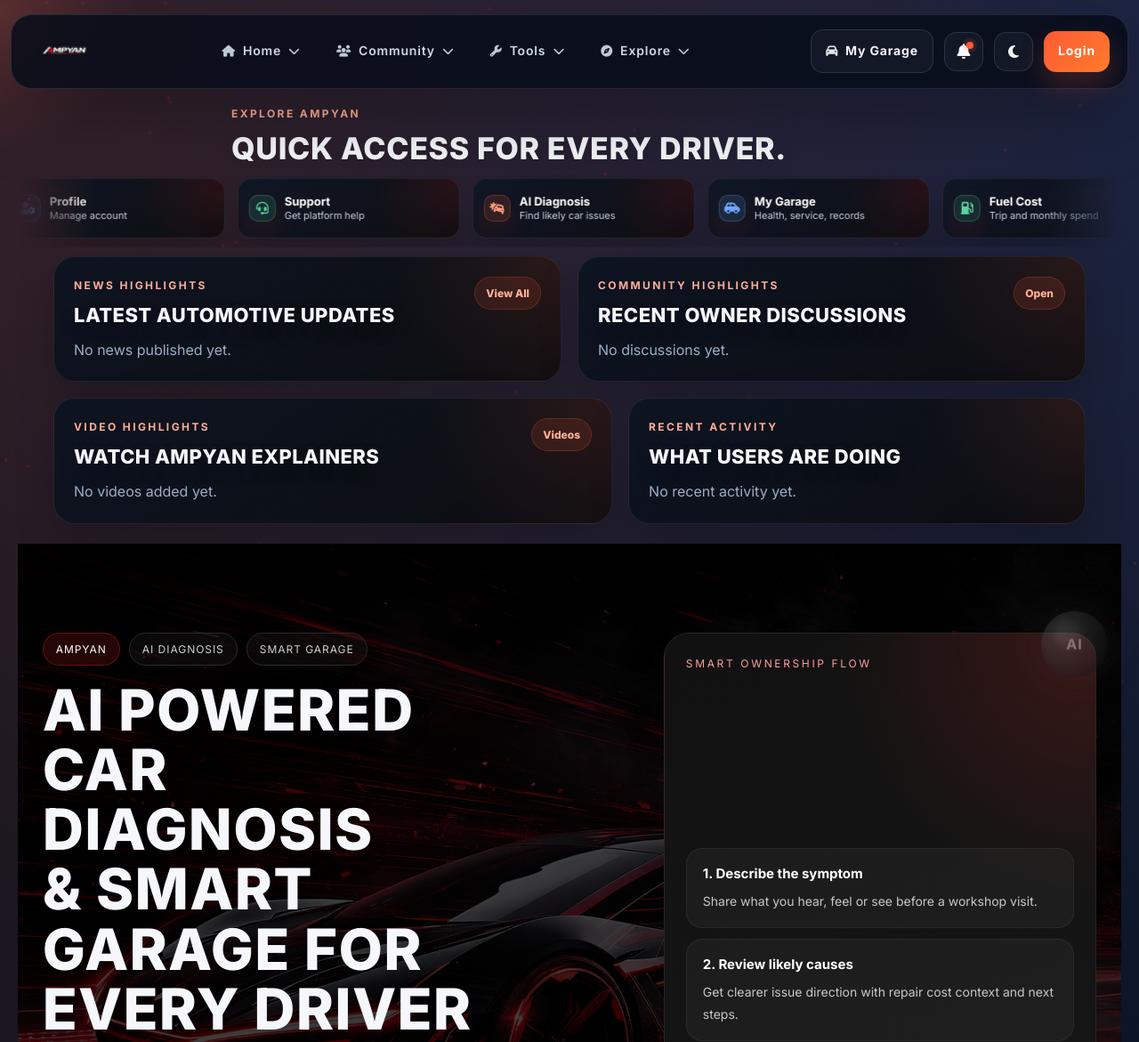
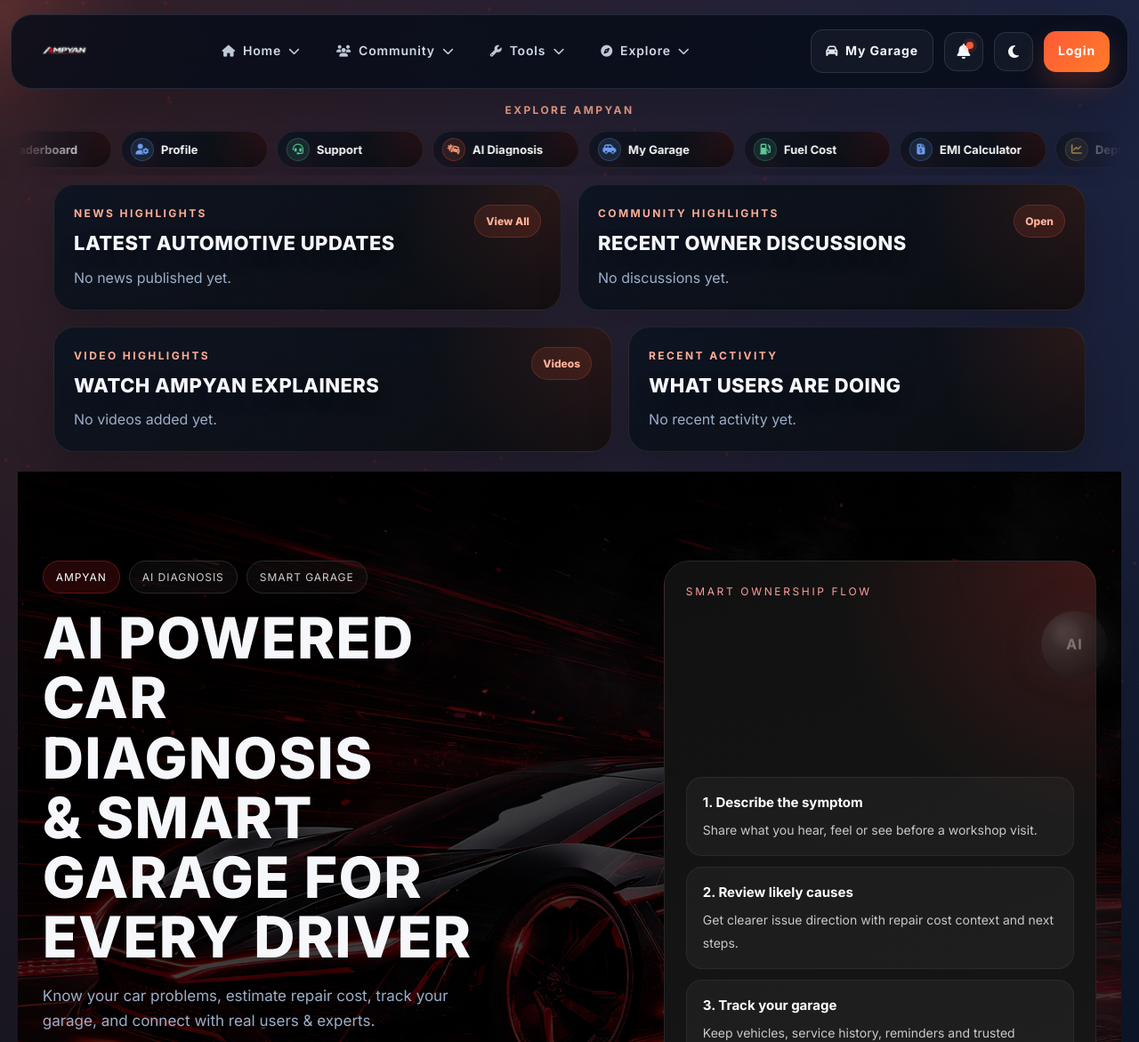
Before and after one commit to mechanicalbull07-ritesh/ampyan-website, a Flask app: page / in a window 1280 px wide. Shown: the top 1171 px of the page at 89% size. Run offline with Flask 3, Linux system fonts and the light colour scheme; data comes from the database, SQL or seed files in the repository; data that the repository does not hold is empty; some libraries are stand-ins or nearby versions.

Commit message:
simplify homepage feature ticker

```diff
--- a/static/css/hero.css
+++ b/static/css/hero.css
@@ -77,14 +77,15 @@ margin-bottom:24px;
 .feature-nav-section{
 max-width:none;
 width:100%;
-margin:18px auto 0;
+margin:14px auto 0;
 padding:0;
 }
 
 .feature-nav-head{
 width:min(1200px, calc(100% - 40px));
 max-width:760px;
-margin:0 auto 12px;
+margin:0 auto 8px;
+text-align:center;
 }
 
 .feature-nav-head .section-heading{
@@ -96,7 +97,7 @@ margin-bottom:0;
 position:relative;
 width:100%;
 overflow:hidden;
-padding:3px 0 10px;
+padding:2px 0 8px;
 mask-image:linear-gradient(90deg,transparent,#000 7%,#000 93%,transparent);
 -webkit-mask-image:linear-gradient(90deg,transparent,#000 7%,#000 93%,transparent);
 }
@@ -106,8 +107,8 @@ display:flex !important;
 flex-direction:row !important;
 flex-wrap:nowrap !important;
 width:max-content;
-gap:14px;
-animation:feature-marquee 58s linear infinite;
+gap:10px;
+animation:feature-marquee 42s linear infinite;
 will-change:transform;
 }
 
@@ -119,7 +120,7 @@ animation-play-state:paused;
 display:flex !important;
 flex-direction:row !important;
 flex-wrap:nowrap !important;
-gap:14px;
+gap:10px;
 min-width:max-content;
 }
 
@@ -165,40 +166,26 @@ transition:opacity .25s ease;
 
 .feature-nav-card i{
 width:30px;
-height:30px;
+width:26px;
+height:26px;
 display:inline-flex;
 align-items:center;
 justify-content:center;
-border-radius:10px;
+border-radius:999px;
 background:rgba(255,90,54,0.14);
 border:1px solid rgba(255,90,54,0.28);
 color:#ffb199;
-font-size:14px;
+font-size:12px;
 margin:0;
 box-shadow:0 14px 30px rgba(255,45,45,0.12);
 }
 
-.feature-nav-card span{
-min-width:0;
-}
-
 .feature-nav-card strong{
 display:block;
-margin:0 0 2px;
+margin:0;
 font-size:13px;
 line-height:1.15;
 color:#fff;
-white-space:nowrap;
-overflow:hidden;
-text-overflow:ellipsis;
-}
-
-.feature-nav-card small{
-display:block;
-margin:0;
-color:#c8d2df;
-line-height:1.25;
-font-size:11px;
 white-space:nowrap;
 overflow:hidden;
 text-overflow:ellipsis;
--- a/templates/home.html
+++ b/templates/home.html
@@ -4,17 +4,13 @@
 {% macro feature_card(href, color, icon, title, description) -%}
 <a href="{{ href }}" class="feature-nav-card {{ color }}">
 <i class="{{ icon }}"></i>
-<span>
 <strong>{{ title }}</strong>
-<small>{{ description }}</small>
-</span>
 </a>
 {%- endmacro %}
 
 <section class="feature-nav-section">
 <div class="feature-nav-head">
 <p class="page-kicker">EXPLORE AMPYAN</p>
-<h2 class="section-heading">Quick access for every driver.</h2>
 </div>
 
 <div class="feature-nav-grid" aria-label="Explore AMPYAN features">
```
Also changed, not shown: other parts of static/css/hero.css (+12 -12 lines).
